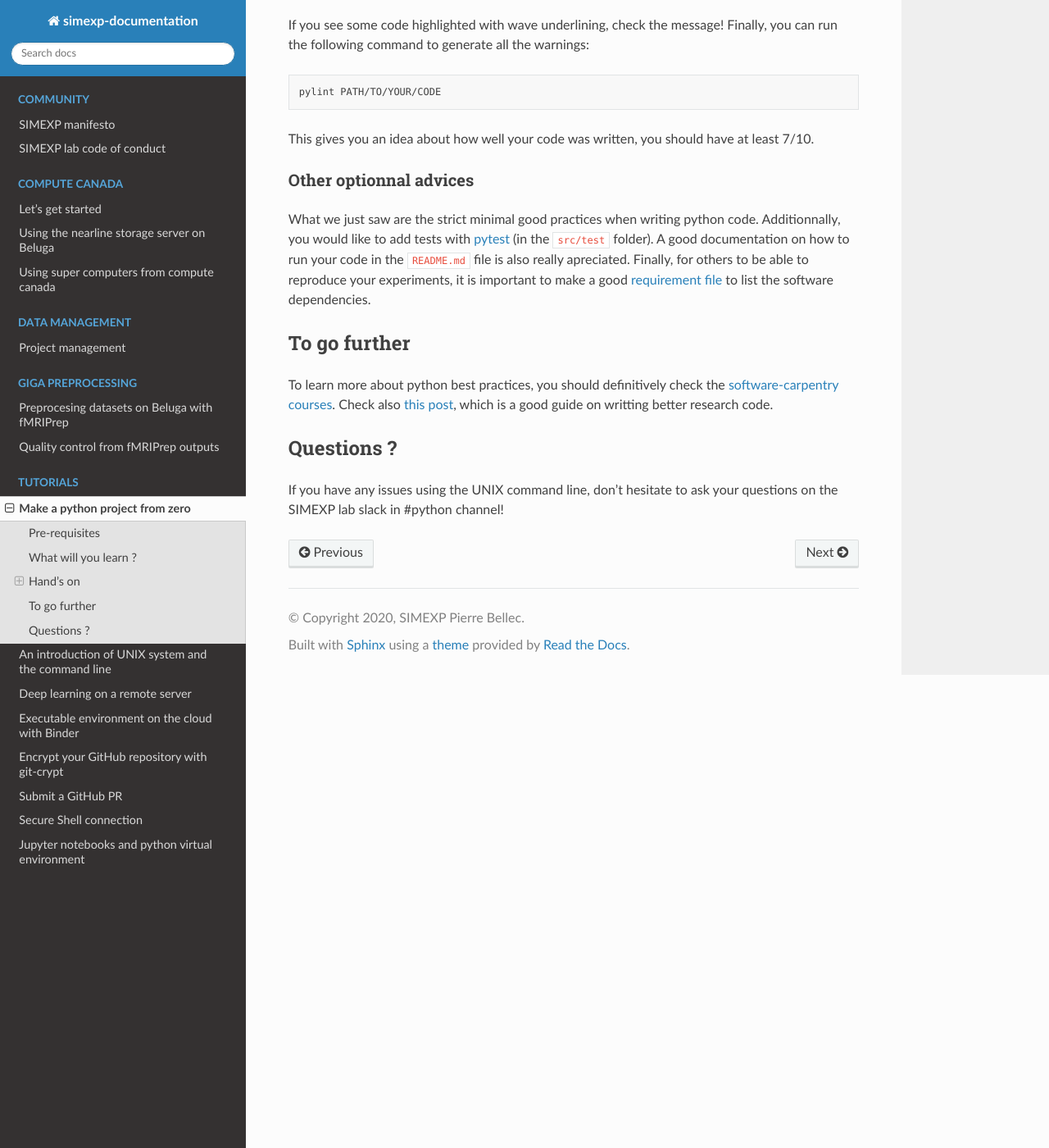
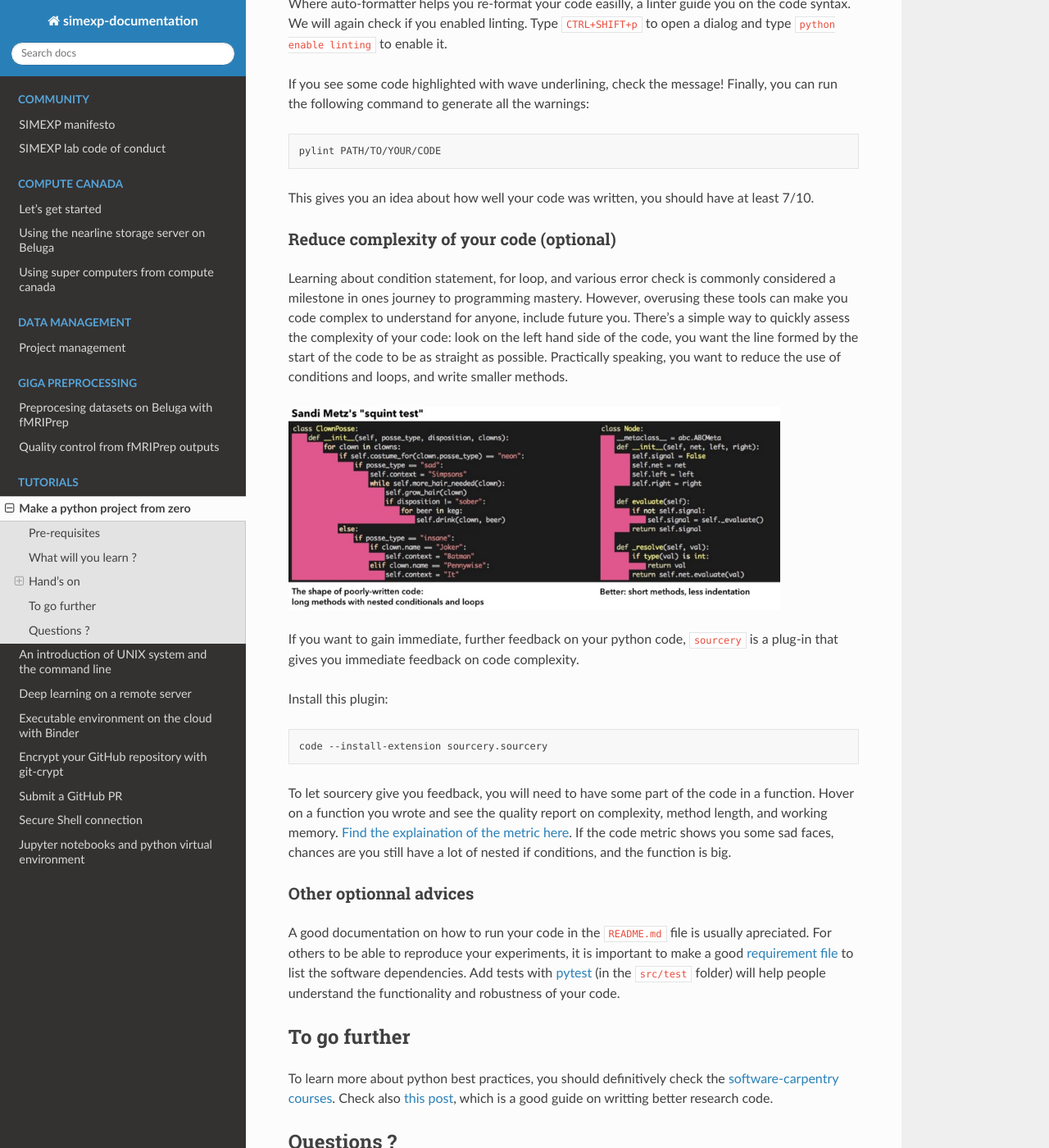
Before and after one commit to SIMEXP/lab-documentation, a Sphinx documentation site: the page built from source/tutorials/python.rst, in a window 1280 px wide and 1400 px high, scrolled down 3345 px. Shown: the whole window at 82% size. Built offline with Sphinx 7.4.7 and the Read the Docs theme 2.0.0, drawn with Linux system fonts in a browser that asks for light colours; some of the changed text lies outside the part shown.

Commit message:
New content on code complexity

```diff
--- a/source/tutorials/python.rst
+++ b/source/tutorials/python.rst
@@ -2,7 +2,9 @@ Make a python project from zero
 ===============================
 
 It is most likely that the project you are currently working on heavily depends on existing softwares, whether from the lab or not.
-There is also a high chance that it will be published and/or re-used internally, this is why it is important to have good `python <https://www.python.org/>`_ coding practices.
+When working on a scientific project, the code will likely be published and/or re-used internally.
+Your project might end but the scientific journey of your code goes on.
+Starting a project with good `python <https://www.python.org/>`_ coding practices will help people in the future (yourself included) to understand the code.
 
 .. image:: img/o5fy9.gif
     :width: 600px
@@ -16,6 +18,7 @@ What will you learn ?
 * Using Visual Studio code IDE
 * Organize your python project
 * Run basic vscode plugins on your code
+* Improve code quality
 
 Hand's on
 :::::::::
@@ -153,13 +156,37 @@ Finally, you can run the following command to generate all the warnings:
 
 This gives you an idea about how well your code was written, you should have at least 7/10.
 
+Reduce complexity of your code (optional)
+-----------------------------------------
+
+Learning about condition statement, for loop, and various error check is commonly considered a milestone in ones journey to programming mastery.
+However, overusing these tools can make you code complex to understand for anyone, include future you.
+There's a simple way to quickly assess the complexity of your code: look on the left hand side of the code, you want the line formed by the start of the code to be as straight as possible.
+Practically speaking, you want to reduce the use of conditions and loops, and write smaller methods.
+
+.. image:: img/squint-test.jpeg
+    :width: 600px
+
+
+If you want to gain immediate, further feedback on your python code, ``sourcery`` is a plug-in that gives you immediate feedback on code complexity.
+
+Install this plugin:
+
+.. code:: bash
+
+  code --install-extension sourcery.sourcery
+
+To let sourcery give you feedback, you will need to have some part of the code in a function.
+Hover on a function you wrote and see the quality report on complexity, method length, and working memory.
+`Find the explaination of the metric here <https://github.com/sourcery-ai/sourcery/wiki/Quality-Report#code-metrics>`_.
+If the code metric shows you some sad faces, chances are you still have a lot of nested if conditions, and the function is big.
+
 Other optionnal advices
 -----------------------
 
-What we just saw are the strict minimal good practices when writing python code.
-Additionnally, you would like to add tests with `pytest <https://docs.pytest.org/en/6.2.x/>`_ (in the ``src/test`` folder).
-A good documentation on how to run your code in the ``README.md`` file is also really apreciated.
-Finally, for others to be able to reproduce your experiments, it is important to make a good `requirement file <https://pip.pypa.io/en/stable/user_guide/#requirements-files>`_ to list the software dependencies.
+A good documentation on how to run your code in the ``README.md`` file is usually apreciated.
+For others to be able to reproduce your experiments, it is important to make a good `requirement file <https://pip.pypa.io/en/stable/user_guide/#requirements-files>`_ to list the software dependencies.
+Add tests with `pytest <https://docs.pytest.org/en/6.2.x/>`_ (in the ``src/test`` folder) will help people understand the functionality and robustness of your code.
 
 To go further
 :::::::::::::
```
Also changed, not shown: source/tutorials/img/squint-test.jpeg (added), source/tutorials/img/vscode_sourcery.gif (added).
